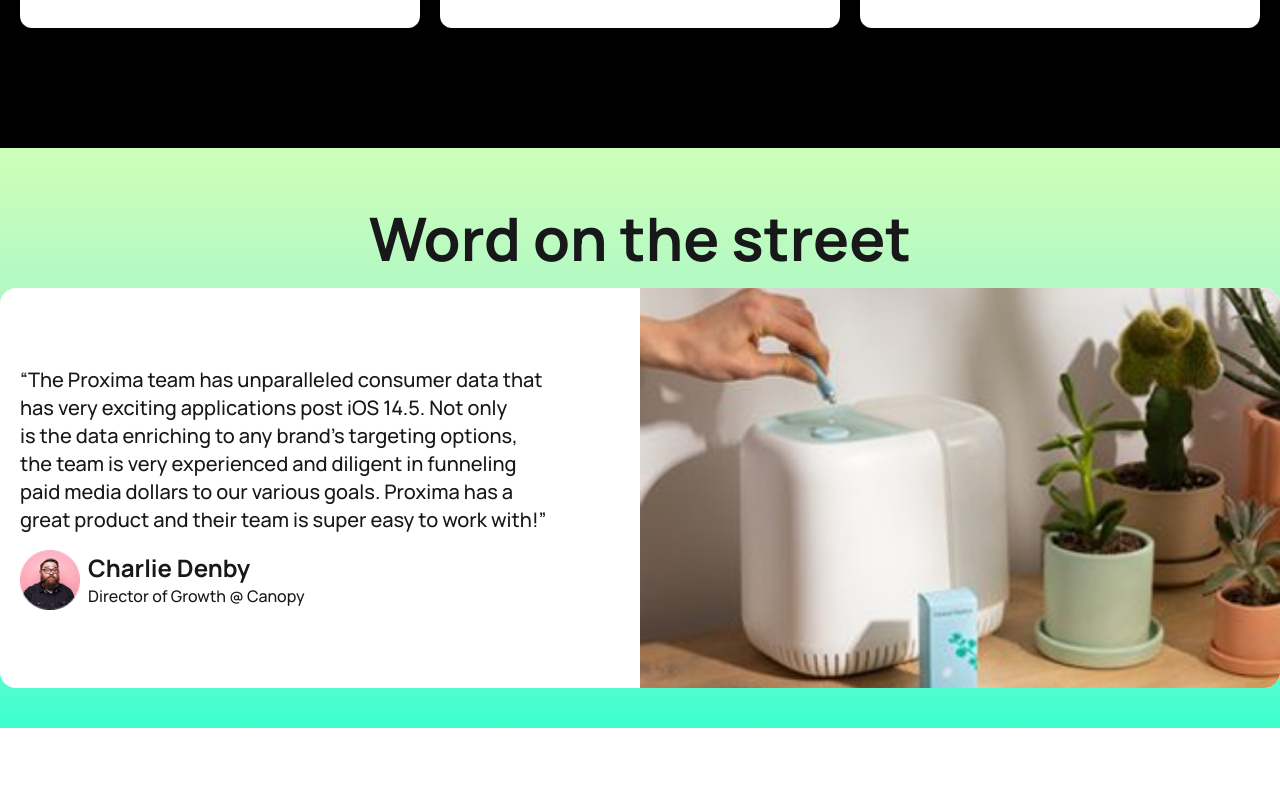
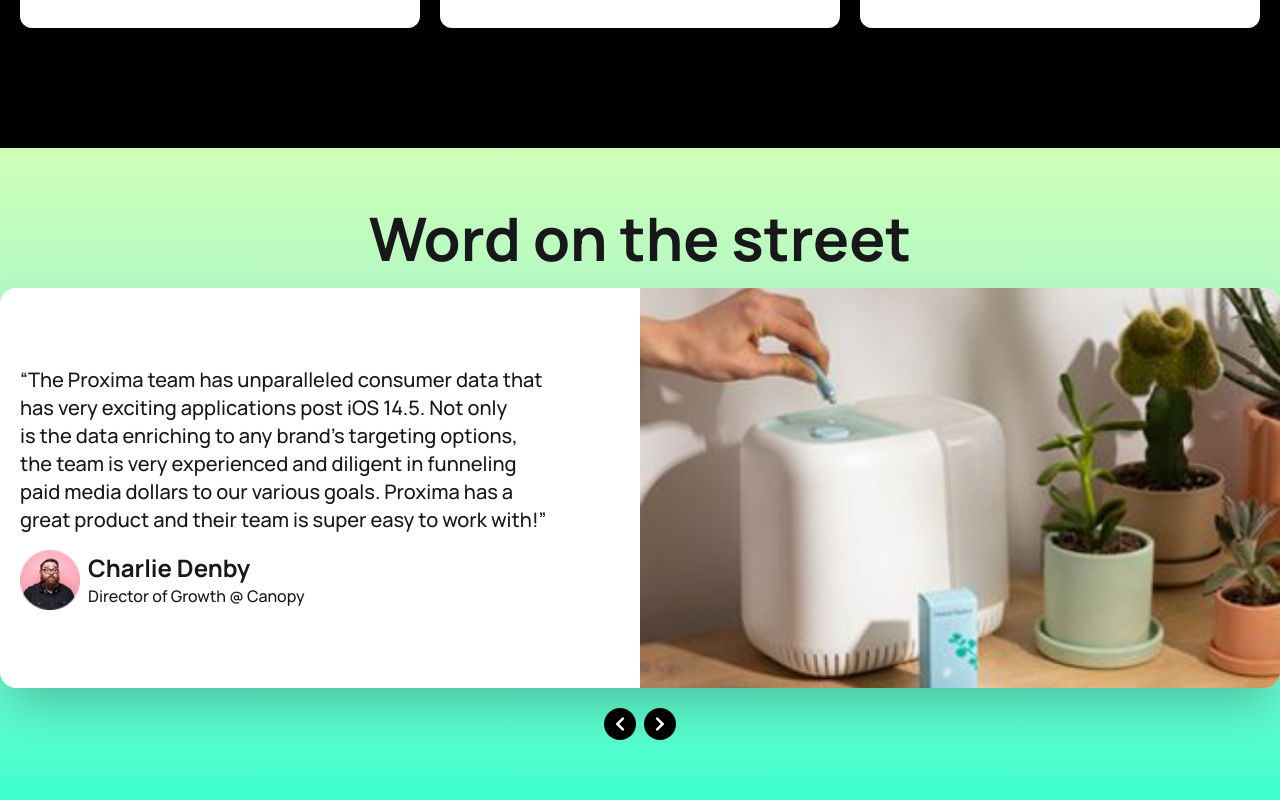
Before and after one commit to amitchandradas2004/Marketing-Landing-page-By-React, a React (Vite) app: page / in a window 1280 px wide. Shown: the part 2340-3140 px from the top of the page. Before the commit the page ends 3068 px from the top, so only its background shows below. Built offline with nearby package versions, Linux system fonts and the light colour scheme.

Commit message:
Word on the street is updated

```diff
--- a/src/Components/Word/Word.jsx
+++ b/src/Components/Word/Word.jsx
@@ -1,6 +1,7 @@
 import React from "react";
 import SmallMan from "../../assets/smallman.png";
 import Table from "../../assets/table.png";
+import { FaChevronLeft, FaChevronRight } from "react-icons/fa";
 const Word = () => {
   return (
     <div className="bg-linear-to-b from-[#CEFFB8] via-[#91F2CF] to-[#3CFFCE] py-10">
@@ -8,7 +9,7 @@ const Word = () => {
         <h3 className="text-5xl md:text-6xl font-bold text-center py-5">
           Word on the street
         </h3>
-        <div className="flex flex-col md:flex-row justify-between items-center md:h-80 lg:h-100 p-5 md:p-0 rounded-2xl bg-white overflow-hidden mx-5 md:mx-0">
+        <div className="flex flex-col md:flex-row justify-between items-center md:h-80 lg:h-100 p-5 md:p-0 rounded-2xl bg-white overflow-hidden mx-5 md:mx-0 shadow-2xl">
           <div className="left w-full md:w-1/2 space-y-4 pl-5">
             <div>
               <p className="text-xs lg:text-xl font-medium">
@@ -38,6 +39,14 @@ const Word = () => {
           </div>
         </div>
       </div>
+      <div className="flex items-center gap-2 justify-center py-5">
+        <span className="bg-black text-white rounded-full p-2">
+          <FaChevronLeft />
+        </span>
+        <span className="bg-black text-white rounded-full p-2">
+          <FaChevronRight />
+        </span>
+      </div>
     </div>
   );
 };
```
